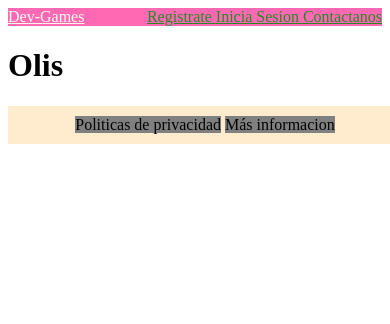
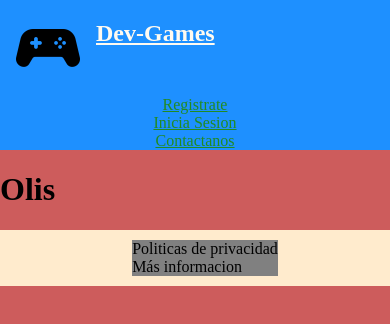
Before and after one commit to Alexdrowned/Amazon-Clon, a website built with webpack: page src/public/index.html in a window 390 px wide. Built offline with nearby package versions, Linux system fonts and the light colour scheme; files whose address does not match are found by name.

Commit message:
Hechos diseños responsivos del header y footer

```diff
--- a/src/public/index.html
+++ b/src/public/index.html
@@ -3,7 +3,8 @@
 <head>
     <meta charset="UTF-8">
     <meta name="viewport" content="width=device-width, initial-scale=1.0">
-    <title>Document</title>
+    <title>Dev-Games</title>
+    <link rel="icon" href="../src/public/assets/icons/aventuras.png">
 </head>
 <body>
    <header id = 'H'>
--- a/src/public/styles/css/footer.css
+++ b/src/public/styles/css/footer.css
@@ -14,3 +14,15 @@ footer a{
     background-color: grey;
     text-decoration: none;
   }
+
+@media  (max-width: 500px){
+  .down {
+    display: flex;
+    flex-direction: column;
+    text-align: start;
+  }
+  .down a{
+    text-align: start;
+    float: left;
+  }
+}
--- a/src/public/styles/css/header.css
+++ b/src/public/styles/css/header.css
@@ -1,8 +1,13 @@
 
+body{
+    padding: 0;
+    margin: 0;
+    background-color: indianred;
+}
 #H header{
     display: flex;
     background-color: dodgerblue;
-    color: white;
+    color:#b8b6b4;
     justify-content: space-between;
     /*flex-direction: row;*/
 }
@@ -15,9 +20,25 @@
    color: forestgreen;
 }
 
-@media (max-width: 600px) {
+#H .left{
+    display: flex;
+    flex-direction: row;
+}
+#H img{
+    width: 4em;
+    height: 4em;
+    padding: 1em;
+}
+
+@media (max-width: 500px) {
     #H header{
-        background-color: hotpink;
+        flex-direction: column;
     }
 
+    #H .rigth a{
+        display: flex;
+        color: forestgreen;
+        flex-direction: column;
+        text-align: center;
+     }
 }
--- a/src/public/templates/Header.js
+++ b/src/public/templates/Header.js
@@ -2,8 +2,11 @@ const Header = () => {
     const view =
         `
         <header>
-            <a href="">Dev-Games</a>
-                <div class='rigth'>
+            <div class='left'>
+                <img src="../src/public/assets/icons/gamepad.png" alt="Mando">
+                <h2><a href="">Dev-Games</a></h2>
+            </div>
+            <div class='rigth'>
                     <a href=""> Registrate </a>
                     <a href=""> Inicia Sesion </a>
                     <a href="#"> Contactanos </a>
```
Also changed, not shown: dist/home.bundle.js, dist/index.html, src/public/assets/icons/aventuras.png (added), src/public/assets/icons/gamepad.png (added).
